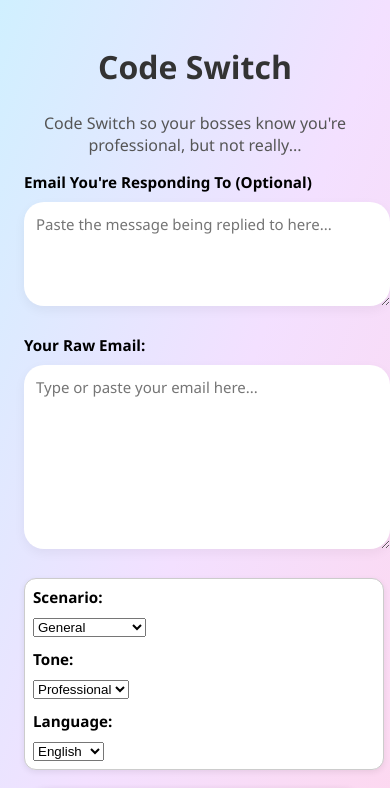
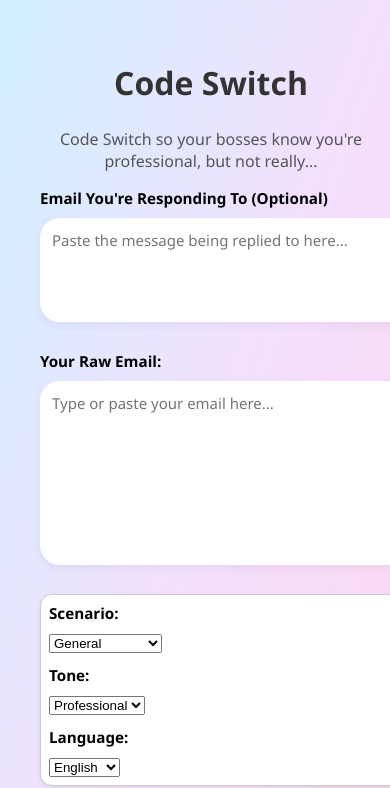
Before and after one commit to gabelopez2523/code-switch-ui-prod, a React (Vite) app: page / in a window 390 px wide. Shown: the top 788 px of the page. Built offline with nearby package versions, Linux system fonts and the light colour scheme.

Commit message:
UI tweaks for mobile part 2

```diff
--- a/src/App.css
+++ b/src/App.css
@@ -10,6 +10,13 @@
   margin: 0;
   font-family: 'Segoe UI', sans-serif;
 }
+.container {
+  max-width: 640px;
+  margin: auto;
+  padding: 16px;
+  width: 100%;
+}
+
 h1 {
   font-size: 2.5rem;
   font-weight: bold;
```
